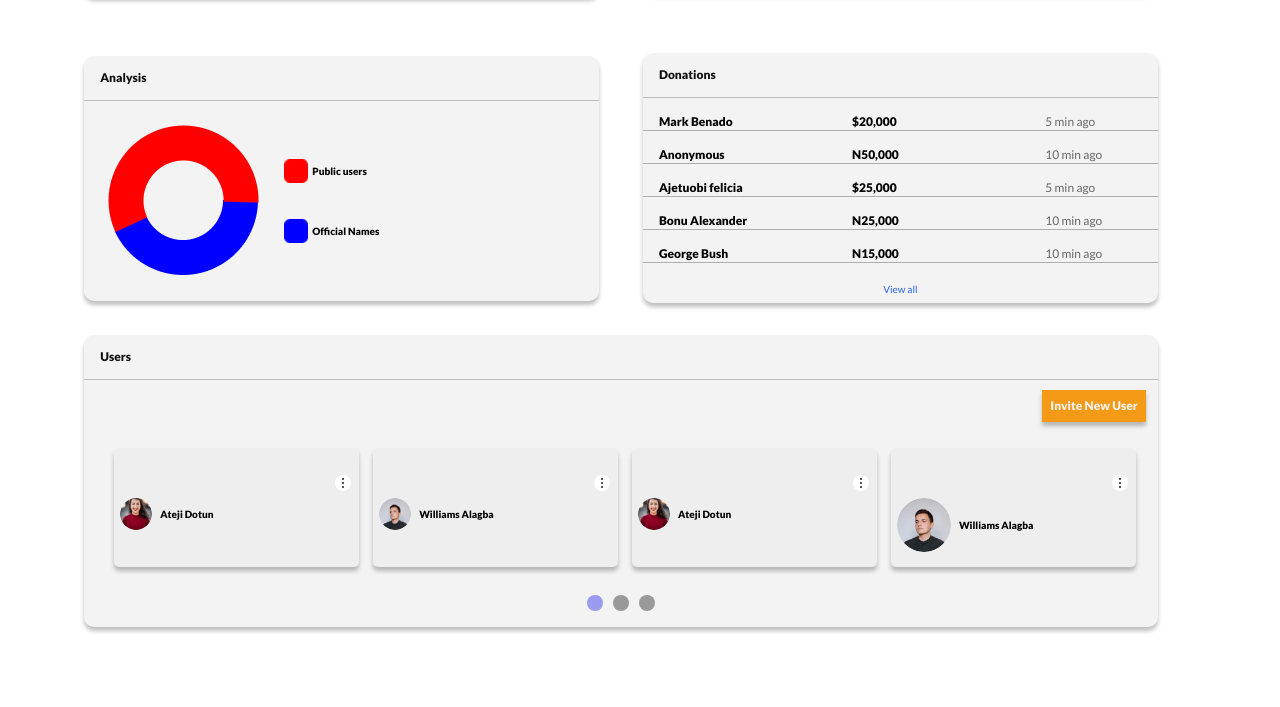
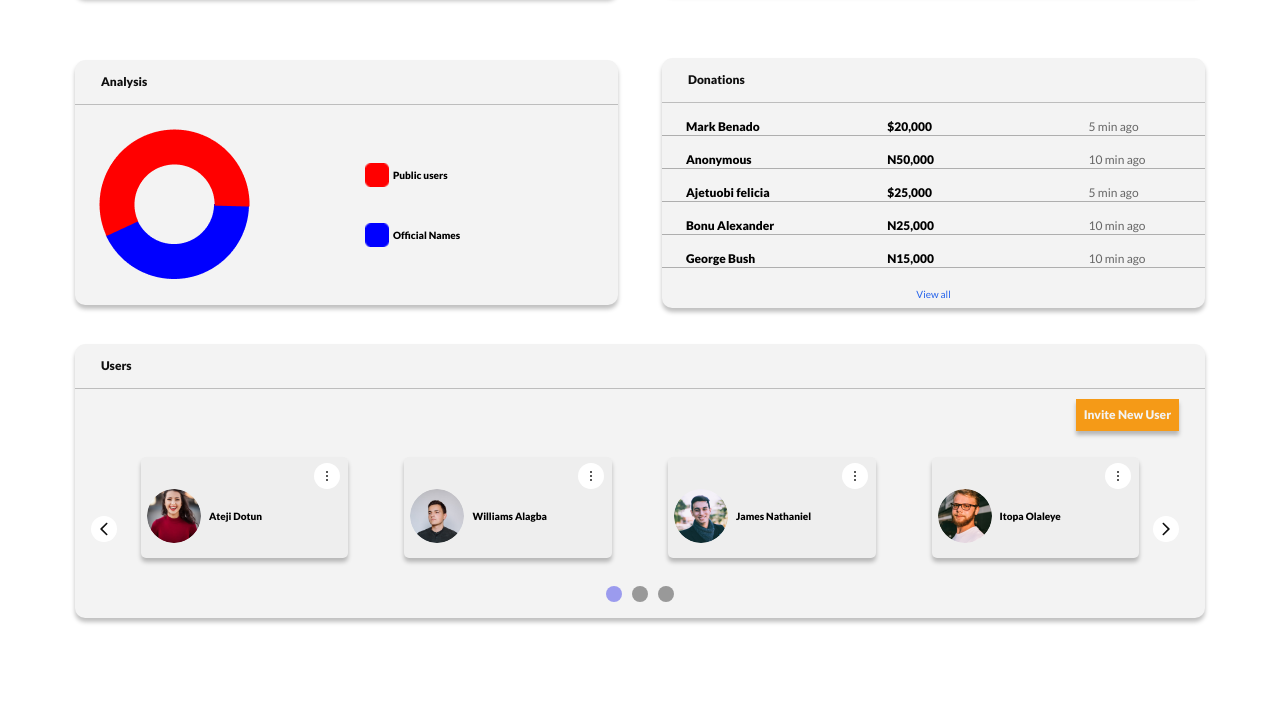
Before and after one commit to Mr-Georgie/ogunames-fe, a website: page src/components/dashboard.html in a window 1280 px wide. Shown: the part 302-1009 px from the top of the page. Drawn offline with Linux system fonts and the light colour scheme; files whose address does not match are found by name.

Commit message:
completed desktop view

```diff
--- a/src/components/dashboard.html
+++ b/src/components/dashboard.html
@@ -9,25 +9,23 @@
   </head>
   <body>
     <main
-      class="flex justify-center bg-red p-[26px] md:px-14 md:pt-10 md:pb-20 md:rounded-[10px] font-inter min-w-[390px] max-w-[1242px] w-full"
+      class="flex justify-center bg-red mt-10 mb-14 md:mb-[86px] md:rounded-[10px] font-inter min-w-[390px] max-w-[1242px] w-full mx-auto"
     >
       <div
-        class="flex flex-col gap-y-8 w-[95%] max-w-[1140px] item-center mx-auto"
+        class="flex flex-col item-center justify-center gap-y-8 w-[87%] md:w-[91%] item-center mx-auto"
       >
         <div
-          class="grid grid-cols-1 grid-row-4 md:grid-cols-2 grid-row-2 gap-y-[26px] md:gap-x-11 md:gap-y-14 items-center justify-center"
+          class="grid grid-cols-1 auto-rows-fr md:grid-cols-2 gap-y-[26px] md:gap-x-11 md:gap-y-14 items-center justify-center w-full max-auto"
         >
           <!--overview section-->
           <section
-            class="bg-basic-grey rounded-[10px] shadow-primary pb-10 min-w-[338px] max-w-[548px]"
+            class="bg-basic-grey rounded-[10px] shadow-primary pb-10 md:max-w-[548px]"
           >
-            <h3
-              class="text-xs text-primary-text-color font-extrabold border-solid border-b-[0.8px] border-hr-grey-1 px-4 py-[14px]"
-            >
-              overview
-            </h3>
-            <article class="flex flex-col px-4 gap-y-11 md:gap-y-[50px]">
-              <div class="flex justify-between pt-3">
+            <h3 class="card-heading">overview</h3>
+            <article class="flex flex-col pl-6 pr-4 gap-y-11 md:gap-y-[50px]">
+              <div
+                class="flex pt-3 justify-between sm:max-w-[380px] lg:justify-normal lg:gap-x-[116px]"
+              >
                 <div class="flex flex-col gap-y-3">
                   <p class="text-[10px] font-semibold leading-3">
                     Total names in Database
@@ -102,62 +100,62 @@
           </section>
           <!--recent names submitted section-->
           <section
-            class="bg-basic-grey rounded-[10px] shadow-primary max-w-[548px]"
+            class="bg-basic-grey rounded-[10px] shadow-primary md:max-w-[548px]"
           >
-            <h3
-              class="text-xs text-primary-text-color font-extrabold border-solid border-b-[0.8px] border-hr-grey-1 px-4 py-[14px]"
-            >
-              Recent Names Submitted
-            </h3>
+            <h3 class="card-heading">Recent Names Submitted</h3>
             <article class="flex flex-col">
               <div
-                class="flex justify-between items-end pt-4 px-4 border-solid border-b-[0.8px] border-hr-grey-2"
+                class="flex justify-between items-end pt-4 pl-6 pr-4 border-solid border-b-[0.8px] border-hr-grey-2"
               >
-                <span class="text-xs font-extrabold flex-auto w-4/5"
+                <span class="text-xs font-extrabold flex-auto w-3/4 lg:w-4/5"
                   >Jesugo</span
                 >
                 <span
-                  class="text-light-grey-text text-xs font-normal leading-4 flex-auto w-1/5"
+                  class="text-light-grey-text text-xs font-normal leading-4 flex-auto w-1/4 lg:w-1/5"
                   >5 min ago</span
                 >
               </div>
               <div
-                class="flex justify-between pt-4 px-4 border-solid border-b-[0.8px] border-hr-grey-2"
+                class="flex justify-between pt-4 pl-6 pr-4 border-solid border-b-[0.8px] border-hr-grey-2"
               >
-                <span class="text-xs font-extrabold flex-auto w-4/5"
+                <span class="text-xs font-extrabold flex-auto w-3/4 lg:w-4/5"
                   >maugo</span
                 >
                 <span
-                  class="text-light-grey-text text-xs font-normal leading-4 flex-auto w-1/5"
+                  class="text-light-grey-text text-xs font-normal leading-4 flex-auto w-1/4 lg:w-1/5"
                   >10 min ago</span
                 >
               </div>
               <div
-                class="flex justify-between pt-4 px-4 border-solid border-b-[0.8px] border-hr-grey-2"
+                class="flex justify-between pt-4 pl-6 pr-4 border-solid border-b-[0.8px] border-hr-grey-2"
               >
-                <span class="text-xs font-extrabold flex-auto w-4/5"
+                <span class="text-xs font-extrabold flex-auto w-3/4 lg:w-4/5"
                   >Mautin</span
                 >
                 <span
-                  class="text-light-grey-text text-xs font-normal leading-4 flex-auto w-1/5"
+                  class="text-light-grey-text text-xs font-normal leading-4 flex-auto w-1/4 lg:w-1/5"
                   >5 min ago</span
                 >
               </div>
               <div
-                class="flex justify-between pt-4 px-4 border-solid border-b-[0.8px] border-hr-grey-2"
+                class="flex justify-between pt-4 pl-6 pr-4 border-solid border-b-[0.8px] border-hr-grey-2"
               >
-                <span class="text-xs font-extrabold flex-auto w-4/5">Peno</span>
+                <span class="text-xs font-extrabold flex-auto w-3/4 lg:w-4/5"
+                  >Peno</span
+                >
                 <span
-                  class="text-light-grey-text text-xs font-normal leading-4 flex-auto w-1/5"
+                  class="text-light-grey-text text-xs font-normal leading-4 flex-auto w-1/4 lg:w-1/5"
                   >10 min ago</span
                 >
               </div>
               <div
-                class="flex justify-between pt-4 px-4 border-solid border-b-[0.8px] border-hr-grey-2"
+                class="flex justify-between pt-4 pl-6 pr-4 border-solid border-b-[0.8px] border-hr-grey-2"
               >
-                <span class="text-xs font-extrabold flex-auto w-4/5">Pesu</span>
+                <span class="text-xs font-extrabold flex-auto w-3/4 lg:w-4/5"
+                  >Pesu</span
+                >
                 <span
-                  class="text-light-grey-text text-xs font-normal leading-4 flex-auto w-1/5"
+                  class="text-light-grey-text text-xs font-normal leading-4 flex-auto w-1/4 lg:w-1/5"
                   >10 min ago</span
                 >
               </div>
@@ -170,19 +168,15 @@
           </section>
           <!--analysis section-->
           <section
-            class="bg-basic-grey rounded-[10px] shadow-primary max-w-[548px]"
+            class="bg-basic-grey rounded-[10px] shadow-primary md:max-w-[548px]"
           >
-            <h3
-              class="text-xs text-primary-text-color font-extrabold border-solid border-b-[0.8px] border-hr-grey-1 px-4 py-[14px]"
-            >
-              Analysis
-            </h3>
-            <article class="flex">
+            <h3 class="card-heading">Analysis</h3>
+            <article class="flex gap-x-[15px] lg:gap-x-[90px]">
               <div>
                 <img
                   src="../images/pie-chart.png"
                   alt="pie-chart"
-                  class="h-[200px] w-[200px]"
+                  class="h-[200px] max-w-[200px]"
                 />
               </div>
               <div class="flex flex-col justify-center h-[200px] gap-y-9">
@@ -211,81 +205,77 @@
           </section>
           <!--donations section-->
           <section
-            class="bg-basic-grey rounded-[10px] shadow-primary max-w-[548px]"
+            class="bg-basic-grey rounded-[10px] shadow-primary md:max-w-[548px]"
           >
-            <h3
-              class="text-xs text-primary-text-color font-extrabold border-solid border-b-[0.8px] border-hr-grey-1 px-4 py-[14px]"
-            >
-              Donations
-            </h3>
+            <h3 class="card-heading">Donations</h3>
             <article class="flex flex-col">
               <div
-                class="flex justify-between items-end pt-4 px-4 border-solid border-b-[0.8px] border-hr-grey-2"
+                class="flex justify-between items-end pt-4 pl-6 pr-4 border-solid border-b-[0.8px] border-hr-grey-2"
               >
                 <span class="text-xs font-extrabold flex-auto w-2/5"
                   >Mark Benado</span
                 >
-                <span class="text-xs font-extrabold flex-auto w-2/5"
+                <span class="text-xs font-extrabold flex-auto w-[35%] lg:w-2/5"
                   >$20,000</span
                 >
                 <span
-                  class="text-light-grey-text text-xs font-normal leading-4 flex-auto w-1/5"
+                  class="text-light-grey-text text-xs font-normal leading-4 flex-auto w-1/4 lg:w-1/5"
                   >5 min ago</span
                 >
               </div>
               <div
-                class="flex justify-between pt-4 px-4 border-solid border-b-[0.8px] border-hr-grey-2"
+                class="flex justify-between pt-4 pl-6 pr-4 border-solid border-b-[0.8px] border-hr-grey-2"
               >
                 <span class="text-xs font-extrabold flex-auto w-2/5"
                   >Anonymous</span
                 >
-                <span class="text-xs font-extrabold flex-auto w-2/5"
+                <span class="text-xs font-extrabold flex-auto w-[35%] lg:w-2/5"
                   >N50,000</span
                 >
                 <span
-                  class="text-light-grey-text text-xs font-normal leading-4 flex-auto w-1/5"
+                  class="text-light-grey-text text-xs font-normal leading-4 flex-auto w-1/4 lg:w-1/5"
                   >10 min ago</span
                 >
               </div>
               <div
-                class="flex justify-between pt-4 px-4 border-solid border-b-[0.8px] border-hr-grey-2"
+                class="flex justify-between pt-4 pl-6 pr-4 border-solid border-b-[0.8px] border-hr-grey-2"
               >
                 <span class="text-xs font-extrabold flex-auto w-2/5"
                   >Ajetuobi felicia</span
                 >
-                <span class="text-xs font-extrabold flex-auto w-2/5"
+                <span class="text-xs font-extrabold flex-auto w-[35%] lg:w-2/5"
                   >$25,000</span
                 >
                 <span
-                  class="text-light-grey-text text-xs font-normal leading-4 flex-auto w-1/5"
+                  class="text-light-grey-text text-xs font-normal leading-4 flex-auto w-1/4 lg:w-1/5"
                   >5 min ago</span
                 >
               </div>
               <div
-                class="flex justify-between pt-4 px-4 border-solid border-b-[0.8px] border-hr-grey-2"
+                class="flex justify-between pt-4 pl-6 pr-4 border-solid border-b-[0.8px] border-hr-grey-2"
               >
                 <span class="text-xs font-extrabold flex-auto w-2/5"
                   >Bonu Alexander</span
                 >
-                <span class="text-xs font-extrabold flex-auto w-2/5"
+                <span class="text-xs font-extrabold flex-auto w-[35%] lg:w-2/5"
                   >N25,000</span
                 >
                 <span
-                  class="text-light-grey-text text-xs font-normal leading-4 flex-auto w-1/5"
+                  class="text-light-grey-text text-xs font-normal leading-4 flex-auto w-1/4 lg:w-1/5"
                   >10 min ago</span
                 >
               </div>
               <div
-                class="flex justify-between pt-4 px-4 border-solid border-b-[0.8px] border-hr-grey-2"
+                class="flex justify-between pt-4 pl-6 pr-4 border-solid border-b-[0.8px] border-hr-grey-2"
               >
                 <span class="text-xs font-extrabold flex-auto w-2/5"
                   >George Bush</span
                 >
-                <span class="text-xs font-extrabold flex-auto w-2/5"
+                <span class="text-xs font-extrabold flex-auto w-[35%] lg:w-2/5"
                   >N15,000</span
                 >
                 <span
-                  class="text-light-grey-text text-xs font-normal leading-4 flex-auto w-1/5"
+                  class="text-light-grey-text text-xs font-normal leading-4 flex-auto w-1/4 lg:w-1/5"
                   >10 min ago</span
                 >
               </div>
@@ -299,29 +289,59 @@
         </div>
         <!--Users section-->
         <section
-          class="bg-basic-grey rounded-[10px] shadow-primary max-w-[1140px]"
+          class="bg-basic-grey rounded-[10px] shadow-primary w-full relative"
         >
-          <h2
-            class="text-xs text-primary-text-color font-extrabold border-solid border-b-[0.8px] border-hr-grey-1 px-4 py-[14px]"
+          <h3 class="card-heading">Users</h3>
+          <i
+            class="hidden md:flex justify-center items-center w-4 md:w-[26px] h-4 md:h-[26px] rounded-full bg-white absolute top-[172px] left-4"
           >
-            Users
-          </h2>
+            <svg
+              width="8"
+              height="14"
+              viewBox="0 0 8 14"
+              fill="none"
+              xmlns="http://www.w3.org/2000/svg"
+            >
+              <path
+                d="M6.08321 13.0667L0.466547 7.46668C0.39988 7.40002 0.352547 7.32779 0.324547 7.25002C0.296547 7.17224 0.282769 7.08891 0.283214 7.00002C0.283214 6.91113 0.297214 6.82779 0.325214 6.75002C0.353214 6.67224 0.400325 6.60002 0.466547 6.53335L6.08321 0.916683C6.23877 0.761127 6.43321 0.68335 6.66655 0.68335C6.89988 0.68335 7.09988 0.766683 7.26655 0.93335C7.43321 1.10002 7.51655 1.29446 7.51655 1.51668C7.51655 1.73891 7.43321 1.93335 7.26655 2.10002L2.36655 7.00002L7.26655 11.9C7.4221 12.0556 7.49988 12.2473 7.49988 12.4753C7.49988 12.7034 7.41655 12.9005 7.24988 13.0667C7.08321 13.2334 6.88877 13.3167 6.66655 13.3167C6.44432 13.3167 6.24988 13.2334 6.08321 13.0667Z"
+                fill="#0F0F0F"
+              />
+            </svg>
+          </i>
+          <i
+            class="hidden md:flex justify-center items-center w-4 md:w-[26px] h-4 md:h-[26px] rounded-full bg-white absolute top-[172px] right-[26px]"
+          >
+            <svg
+              width="8"
+              height="14"
+              viewBox="0 0 8 14"
+              fill="none"
+              xmlns="http://www.w3.org/2000/svg"
+            >
+              <path
+                d="M1.91679 0.933316L7.53345 6.53332C7.60012 6.59998 7.64745 6.67221 7.67545 6.74998C7.70345 6.82776 7.71723 6.91109 7.71679 6.99998C7.71679 7.08887 7.70279 7.17221 7.67479 7.24998C7.64679 7.32776 7.59968 7.39998 7.53345 7.46665L1.91679 13.0833C1.76123 13.2389 1.56679 13.3167 1.33345 13.3167C1.10012 13.3167 0.90012 13.2333 0.733454 13.0667C0.566787 12.9 0.483454 12.7055 0.483454 12.4833C0.483454 12.2611 0.566787 12.0667 0.733454 11.9L5.63345 6.99998L0.733454 2.09998C0.577898 1.94443 0.50012 1.75265 0.50012 1.52465C0.50012 1.29665 0.583453 1.09954 0.75012 0.933316C0.916787 0.766649 1.11123 0.683316 1.33345 0.683316C1.55568 0.683316 1.75012 0.766649 1.91679 0.933316Z"
+                fill="#0F0F0F"
+              />
+            </svg>
+          </i>
           <div class="flex flex-col">
-            <div class="flex justify-end pt-[10px] pr-3 mb-[26px]">
+            <div class="flex justify-end pt-[10px] pr-3 md:pr-[26px] mb-[26px]">
               <buton
                 class="text-xs text-basic-grey font-extrabold bg-custom-orange capitalize p-2 shadow-primary"
                 >invite new user</buton
               >
             </div>
             <div
-              class="grid grid-cols-2 md:grid-cols-4 grid-rows-2 md:grid-rows-1 pr-[22px] pl-[30px] gap-y-5 gap-x-[14px]"
+              class="grid grid-cols-2 md:grid-cols-4 grid-rows-2 md:grid-rows-1 pr-[22px] pl-[30px] gap-y-5 gap-x-[14px] lg:gap-x-14 md:px-[66px]"
             >
               <!--first user-->
               <article
-                class="flex flex-col rounded-[5px] shadow-primary pt-[6px] md:pt-[27px] pr-2 pb-2 md:pb-[15px] pl-[6px] bg-[#EEEEEE]"
+                class="flex flex-col rounded-[5px] shadow-primary pt-[6px] pr-2 pb-2 md:pb-[15px] pl-[6px] bg-[#EEEEEE]"
               >
-                <div class="flex justify-end mb-[7px]">
-                  <i class="w-4 h-4 rounded-full bg-white">
+                <div class="flex justify-end mb-[7px] md:mb-0">
+                  <i
+                    class="flex justify-center items-center w-4 md:w-[26px] h-4 md:h-[26px] rounded-full bg-white"
+                  >
                     <svg
                       width="16"
                       height="16"
@@ -346,9 +366,9 @@
                 </div>
                 <div class="flex items-center">
                   <img
-                    src="../images/user-female.png"
-                    alt="pics of female user"
-                    class="w-8 h-8 rounded-full"
+                    src="../images/ateji.png"
+                    alt="pics of male user"
+                    class="w-8 h-8 md:w-[54px] md:h-[54px] rounded-full"
                   />
                   <p
                     class="capitalize font-extrabold text-[10px] leading-3 ml-2"
@@ -359,10 +379,12 @@
               </article>
               <!--second user-->
               <article
-                class="flex flex-col rounded-[5px] shadow-primary pt-[6px] md:pt-[27px] pr-2 pb-2 md:pb-[15px] pl-[6px] bg-[#EEEEEE]"
+                class="flex flex-col rounded-[5px] shadow-primary pt-[6px] pr-2 pb-2 md:pb-[15px] pl-[6px] bg-[#EEEEEE]"
               >
-                <div class="flex justify-end mb-[7px]">
-                  <i class="w-4 h-4 rounded-full bg-white">
+                <div class="flex justify-end mb-[7px] md:mb-0">
+                  <i
+                    class="flex justify-center items-center w-4 md:w-[26px] h-4 md:h-[26px] rounded-full bg-white"
+                  >
                     <svg
                       width="16"
                       height="16"
@@ -387,9 +409,9 @@
                 </div>
                 <div class="flex items-center">
                   <img
-                    src="../images/user-male.png"
+                    src="../images/williams.png"
                     alt="pics of male user"
-                    class="w-8 h-8 rounded-full"
+                    class="w-8 h-8 md:w-[54px] md:h-[54px] rounded-full"
                   />
                   <p
                     class="capitalize font-extrabold text-[10px] leading-3 ml-2"
@@ -400,10 +422,12 @@
               </article>
               <!--third user-->
               <article
-                class="flex flex-col rounded-[5px] shadow-primary pt-[6px] md:pt-[27px] pr-2 pb-2 md:pb-[15px] pl-[6px] bg-[#EEEEEE]"
+                class="flex flex-col rounded-[5px] shadow-primary pt-[6px] pr-2 pb-2 md:pb-[15px] pl-[6px] bg-[#EEEEEE]"
               >
-                <div class="flex justify-end mb-[7px]">
-                  <i class="w-4 h-4 rounded-full bg-white">
+                <div class="flex justify-end mb-[7px] md:mb-0">
+                  <i
+                    class="flex justify-center items-center w-4 md:w-[26px] h-4 md:h-[26px] rounded-full bg-white"
+                  >
                     <svg
                       width="16"
                       height="16"
@@ -428,23 +452,25 @@
                 </div>
                 <div class="flex items-center">
                   <img
-                    src="../images/user-female.png"
-                    alt="pics of female user"
-                    class="w-8 h-8 rounded-full"
+                    src="../images/james.png"
+                    alt="pics of male user"
+                    class="w-8 h-8 md:w-[54px] md:h-[54px] rounded-full"
                   />
                   <p
                     class="capitalize font-extrabold text-[10px] leading-3 ml-2"
                   >
-                    ateji dotun
+                    james nathaniel
                   </p>
                 </div>
               </article>
               <!--fourth user-->
               <article
-                class="flex flex-col rounded-[5px] shadow-primary pt-[6px] md:pt-[27px] pr-2 pb-2 md:pb-[15px] pl-[6px] bg-[#EEEEEE]"
+                class="flex flex-col rounded-[5px] shadow-primary pt-[6px] pr-2 pb-2 md:pb-[15px] pl-[6px] bg-[#EEEEEE]"
               >
-                <div class="flex justify-end mb-[7px]">
-                  <i class="w-4 h-4 rounded-full bg-white">
+                <div class="flex justify-end mb-[7px] md:mb-0">
+                  <i
+                    class="flex justify-center items-center w-4 md:w-[26px] h-4 md:h-[26px] rounded-full bg-white"
+                  >
                     <svg
                       width="16"
                       height="16"
@@ -469,14 +495,14 @@
                 </div>
                 <div class="flex items-center">
                   <img
-                    src="../images/user-male.png"
+                    src="../images/itopa.png"
                     alt="pics of male user"
                     class="w-8 h-8 md:w-[54px] md:h-[54px] rounded-full"
                   />
                   <p
                     class="capitalize font-extrabold text-[10px] leading-3 ml-2"
                   >
-                    williams alagba
+                    Itopa Olaleye
                   </p>
                 </div>
               </article>
--- a/src/input.css
+++ b/src/input.css
@@ -27,3 +27,7 @@
 .overview-icon{
   @apply h-8 w-8 rounded-full bg-orange-200 flex justify-center items-center
 }
+
+.card-heading{
+  @apply text-xs text-primary-text-color font-extrabold border-solid border-b-[0.8px] border-hr-grey-1 px-[26px] py-[14px]
+}
```
Also changed, not shown: src/css/tailwind.css, src/images/ateji.png (renamed from src/images/user-female.png), src/images/itopa.png (added), src/images/james.png (added), src/images/williams.png (renamed from src/images/user-male.png).
